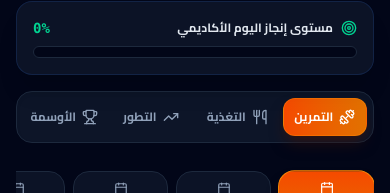
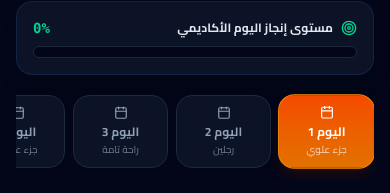
Before and after one commit to aliabdelazim7/Ali-Gym-Track, a React (Vite) app: page / in a window 390 px wide. Shown: the part 101-294 px from the top of the page. Built offline with nearby package versions, Linux system fonts and the light colour scheme; grey boxes are pictures that could not be loaded.

Commit message:
Fix JSX comment syntax bug and polish mobile bottom navigation bar

```diff
--- a/src/App.jsx
+++ b/src/App.jsx
@@ -1548,7 +1548,7 @@ export default function App() {
         </div>
       </header>
 
-      <nav className="max-w-3xl mx-auto mb-6 bg-slate-900/90 p-1.5 rounded-2xl flex gap-1 border border-slate-800 font-arabic shadow-inner">
+      <nav className="hidden md:flex max-w-3xl mx-auto mb-6 bg-slate-900/90 p-1.5 rounded-2xl gap-1 border border-slate-800 font-arabic shadow-inner">
         <button
           onClick={() => setMainTab('workout')}
           className={`flex-1 py-2.5 rounded-xl text-xs sm:text-sm font-bold flex items-center justify-center gap-1.5 transition-all ${
@@ -1787,7 +1787,7 @@ export default function App() {
 
       </main>
 
-      /* Mobile Native Bottom Glass Navigation Bar */
+      {/* Mobile Native Bottom Glass Navigation Bar */}
       <div className="fixed bottom-0 left-0 right-0 z-50 bg-slate-950/95 backdrop-blur-xl border-t border-slate-800/90 px-3 py-2 pb-safe shadow-2xl font-arabic">
         <div className="max-w-md mx-auto flex items-center justify-between gap-1">
           <button
@@ -1812,7 +1812,7 @@ export default function App() {
           <button
             type="button"
             onClick={handleEndDay}
-            className="px-3 py-2 rounded-2xl bg-gradient-to-tr from-orange-600 via-amber-500 to-emerald-500 text-white font-black text-xs shadow-lg shadow-orange-950/50 flex flex-col items-center justify-center gap-0.5 border border-amber-300/40 active-press glow-orange"
+            className="px-3 py-2 rounded-2xl bg-gradient-to-tr from-orange-600 via-amber-500 to-emerald-500 text-white font-black text-xs shadow-lg shadow-orange-950/50 flex flex-col items-center justify-center gap-0.5 border border-amber-300/40 active-press glow-orange shrink-0"
           >
             <Trophy className="w-5 h-5 text-amber-200" />
             <span className="text-[9px] font-bold">تقفيل اليوم</span>
```
